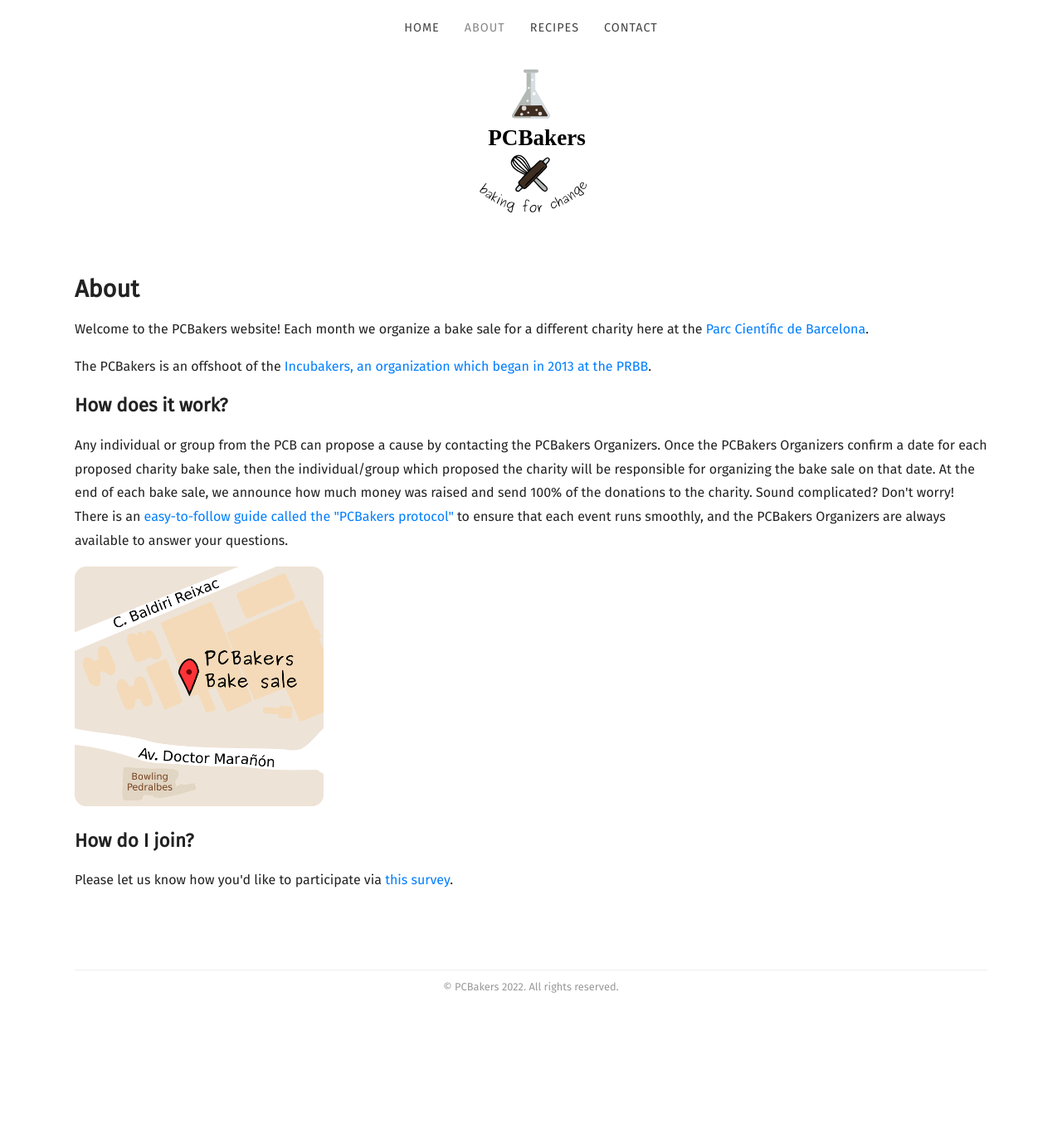
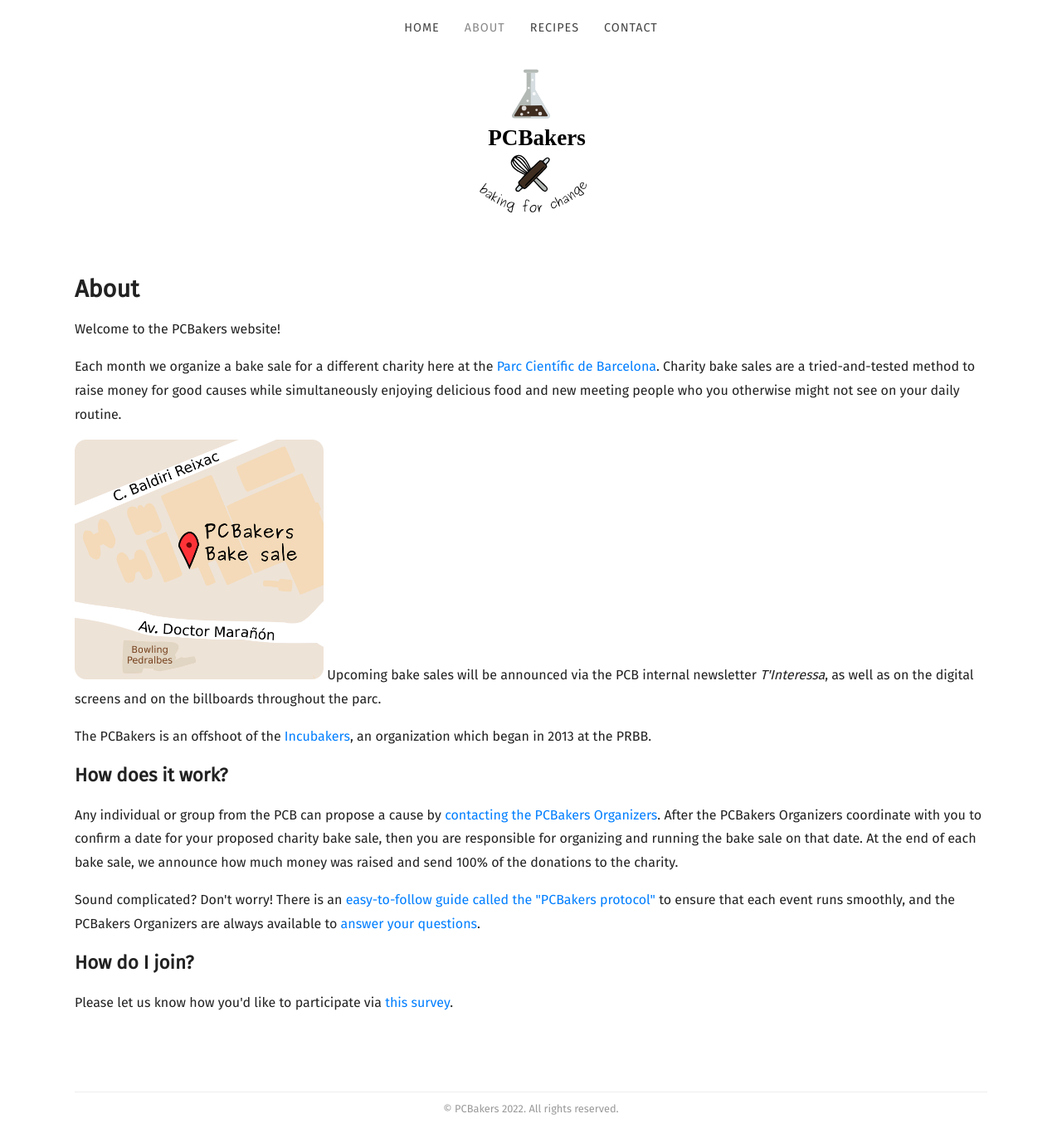
Before and after one commit to willblev/PCBakers, a Jekyll site: the page built from about.html, in a window 1280 px wide and 1372 px high. Shown: the whole window at 83% size. Built offline with Jekyll 4.4.1, drawn with Linux system fonts in a browser that asks for light colours; some web fonts are replaced.

Commit message:
adding info to about

```diff
--- a/_layouts/post.html
+++ b/_layouts/post.html
@@ -30,6 +30,7 @@ layout: default
 	</div>
 
 	<div class="sharing">
+		<h2>Want to share this recipe?</h2>
 		{% assign share_url = page.url | absolute_url | cgi_escape %}
 		<a class="facebook" href="https://www.facebook.com/sharer/sharer.php?u={{ share_url }}">{% include social-icon.html icon="Facebook" %}</a>
 		<a class="twitter" href="https://twitter.com/intent/tweet?url={{ share_url }}&amp;text=I'm%20going%20to%20this%20event!">{% include social-icon.html icon="Twitter" %}</a>
--- a/about.html
+++ b/about.html
@@ -4,15 +4,23 @@ title: About
 <div class="editable">
 	<h1>About</h1>
 
-	<p>Welcome to the PCBakers website! Each month we organize a bake sale for a different charity here at the <a href="https://www.pcb.ub.edu/" target="_blank">Parc Científic de Barcelona</a>.</p>
+	<p>Welcome to the PCBakers website!</p>
+	<p>Each month we organize a bake sale for a different charity here at the <a href="https://www.pcb.ub.edu/" target="_blank">Parc Científic de Barcelona</a>. Charity bake sales are a tried-and-tested method to raise money for good causes while simultaneously enjoying delicious food and new meeting people who you otherwise might not see on your daily routine.</p>
 
-	<p>The PCBakers is an offshoot of the <a href="https://ellipse.prbb.org/keep-baking-for-a-better-world-5-years-of-incubakers-at-the-prbb/" target="_blank">Incubakers, an organization which began in 2013 at the PRBB</a>.</p>
+	<img src="{{ site.baseurl }}/images/PCB_bake_sale_map.png" width="300" alt="PCB_bake_sale_map">
+
+	Upcoming bake sales will be announced via the PCB internal newsletter <i>T'Interessa</i>, as well as on the digital screens and on the billboards throughout the parc.
+
+	<p>The PCBakers is an offshoot of the <a href="https://ellipse.prbb.org/keep-baking-for-a-better-world-5-years-of-incubakers-at-the-prbb/" target="_blank">Incubakers</a>, an organization which began in 2013 at the PRBB.</p>
 
 	<h2>How does it work?</h2>
-	<p>Any individual or group from the PCB can propose a cause by contacting the PCBakers Organizers. Once the PCBakers Organizers confirm a date for each proposed charity bake sale, then the individual/group which proposed the charity will be responsible for organizing the bake sale on that date. At the end of each bake sale, we announce how much money was raised and send 100% of the donations to the charity. Sound complicated? Don't worry! There is an <a href="https://docs.google.com/document/d/1Z9xcoaaUlmzsTDwRcUWl9NTssWzNH8cr5wyLd2cCqiM/edit?usp=sharing" target="_blank">easy-to-follow guide called the "PCBakers protocol"</a> to ensure that each event runs smoothly, and the PCBakers Organizers are always available to answer your questions.</p>
-	<a href="{{site.baseurl }}/">
-				<img src="{{ site.baseurl }}/images/PCB_bake_sale_map.png" width="300" alt="PCB_bake_sale_map">
-			</a>
+	<p>Any individual or group from the PCB can propose a cause by <a href="https://willblev.github.io/PCBakers/contact/">contacting the PCBakers Organizers</a>. After the PCBakers Organizers coordinate with you to confirm a date for your proposed charity bake sale, then you are responsible for organizing and running the bake sale on that date. At the end of each bake sale, we announce how much money was raised and send 100% of the donations to the charity.</p>
+
+	<p>Sound complicated? Don't worry! There is an <a href="https://docs.google.com/document/d/1Z9xcoaaUlmzsTDwRcUWl9NTssWzNH8cr5wyLd2cCqiM/edit?usp=sharing" target="_blank">easy-to-follow guide called the "PCBakers protocol"</a> to ensure that each event runs smoothly, and the PCBakers Organizers are always available to <a href="https://willblev.github.io/PCBakers/contact/">answer your questions</a>.</p>
+
+
+
+
 
 	<h2>How do I join?</h2>
 	<p>Please let us know how you'd like to participate via <a href="https://forms.gle/Y21TpmNk9jnT3LBn6" target="_blank">this survey</a>.</p>
```
Also changed, not shown: other parts of _layouts/post.html (+0 -2 lines), _posts/2022-04-10-Ukraine-Crisis-Relief-Fund.md (+8 -0 lines).
